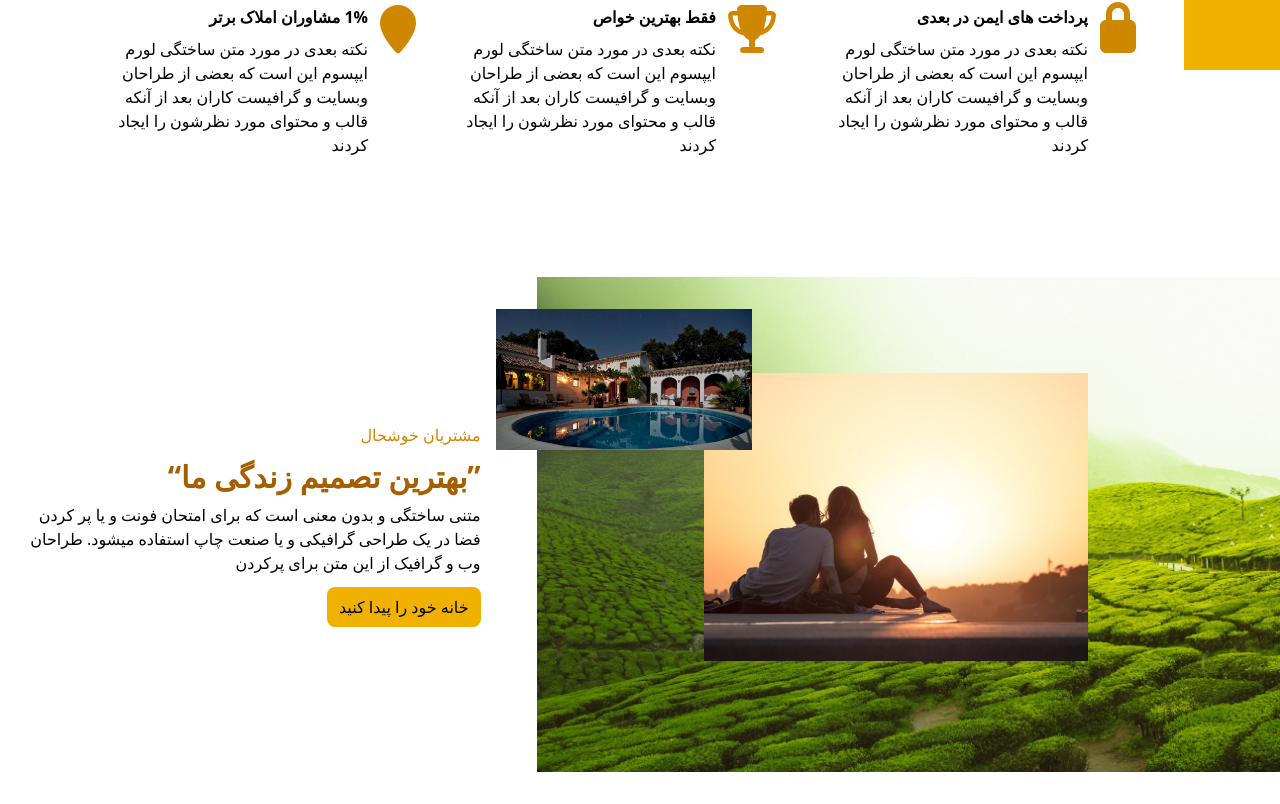
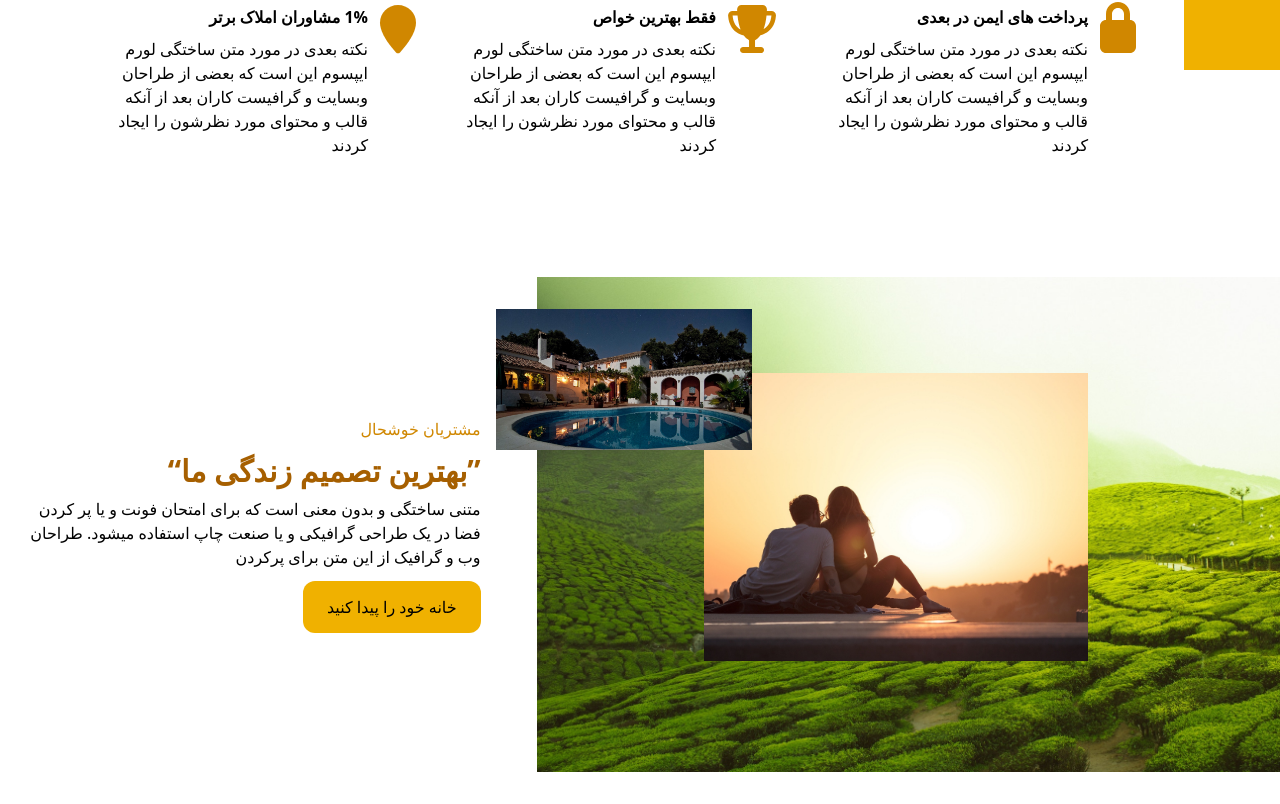
Before and after one commit to Mukhtarrahimi/AmlakPortal, a Next.js app: page / in a window 1280 px wide. Shown: the part 730-1534 px from the top of the page. Built offline with nearby package versions, Linux system fonts and the light colour scheme.

Commit message:
left section style update

```diff
--- a/components/templates/index/Story.js
+++ b/components/templates/index/Story.js
@@ -35,7 +35,7 @@ function Story() {
           طراحی گرافیکی و یا صنعت چاپ استفاده میشود. طراحان وب و گرافیک از این
           متن برای پرکردن
         </p>
-        <button className="bg-yellow-500 px-3 py-2 rounded-lg mt-3">
+        <button className="bg-yellow-500 px-3 py-2 md:px-6 md:py-3.5 rounded-lg md:rounded-xl mt-3">
           <Link href="/" />
           خانه خود را پیدا کنید
         </button>
```
